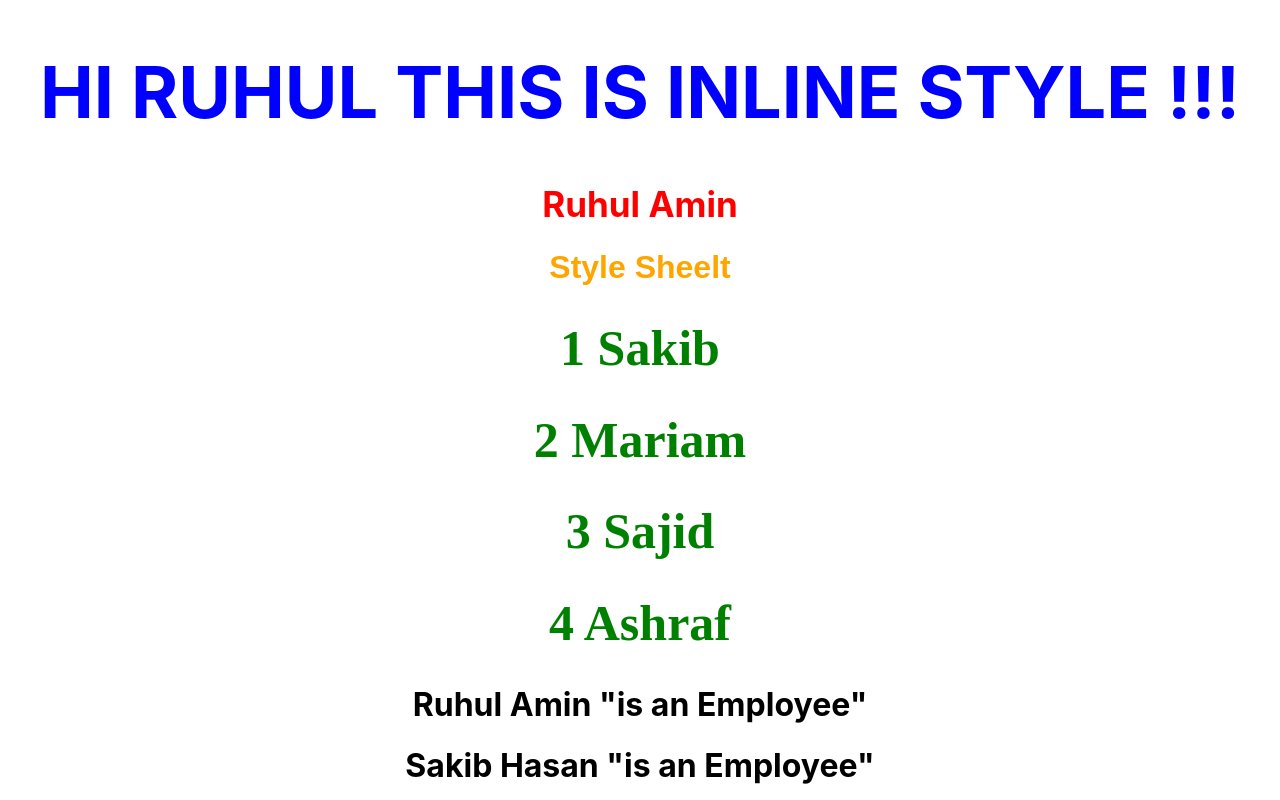
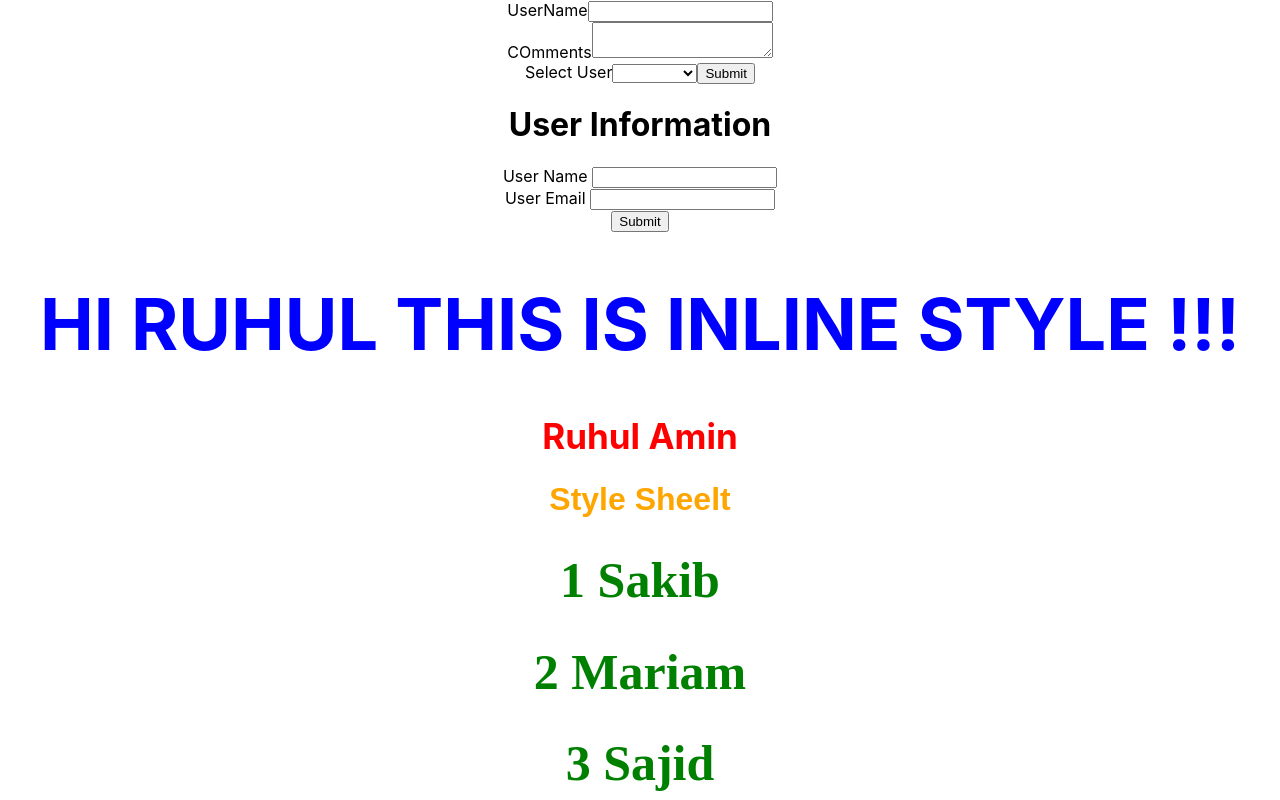
Before and after one commit to MohammadRuhulAmin/react-step-by-step-tutorial, a React (Create React App) app: page / in a window 1280 px wide. Shown: the top 800 px of the page. Built offline with nearby package versions, Linux system fonts and the light colour scheme.

Commit message:
Tutorial 21

```diff
--- a/src/App.js
+++ b/src/App.js
@@ -23,11 +23,16 @@ import FriendList from './components/FriendList';
 import Stylesheet from './components/Stylesheet';
 import UserStatus from './components/UserStatus';
 import Inline from './components/Inline';
+import Form from './components/Form';
+import UserForm  from './components/UserForm';
 
 
 function App() {
   return (
     <div className="App">
+
+      <Form/>
+      <UserForm/>
       <Inline/>
       <UserStatus status = {true}/>
       <Stylesheet/>
--- /dev/null
+++ b/src/components/Form.js
@@ -0,0 +1,62 @@
+import React, { Component } from 'react'
+
+class Form extends Component {
+    constructor(props) {
+        super(props)
+
+        this.state = {
+             userName:'',
+             comment:'',
+             userType:'',
+        }
+    }
+    userNameChange = ( event ) =>{
+        this.setState({
+            userName:event.target.value,
+
+        })
+    }
+    handleCommentChange = (event)=>{
+        this.setState({
+            comment:event.target.value,
+        })
+    }
+    handleUserType = (event) =>{
+        this.setState({
+            userType:event.target.value,
+        })
+    }
+    handleSubmit = (event)=>{
+        alert(`${this.state.userName} ${this.state.comment} ${this.state.userType}`)
+        event.preventDefault();
+    }
+
+    render() {
+        return (
+            <div>
+               <form onSubmit={this.handleSubmit}>
+                   <div>
+                       <label>UserName</label>
+                       <input type = "text" value = {this.state.userName} onChange={this.userNameChange} />
+                   </div>
+                   <div>
+                       <label>COmments</label>
+                       <textarea value={this.state.comment} onChange= {this.handleCommentChange} ></textarea>
+                   </div>
+                   <div>
+                       <label>Select User</label>
+                       <select value={this.state.userType} onChange={this.handleUserType} >
+                            <option></option>
+                            <option>Admin</option>
+                            <option>User</option>
+                            <option>Data Entry </option>
+                       </select>
+                       <button type="submit">Submit</button>
+                   </div>
+               </form>
+            </div>
+        )
+    }
+}
+
+export default Form
--- a/src/components/FriendList.js
+++ b/src/components/FriendList.js
@@ -4,7 +4,7 @@ import FriendStyle from './Success.module.css'
 
 const FriendList = ()=>{
 
-    const FriendsName = ['Sakib','Mariam' , 'Sajid','Ashraf']
+   const FriendsName = ['Sakib','Mariam' , 'Sajid','Ashraf']
    const friend = FriendsName.map((friend,index) => <h1 key={index}> {1+index} {friend}</h1>)
     return (
         <div className={FriendStyle.success}>
@@ -14,10 +14,6 @@ const FriendList = ()=>{
         </div>
 
     )
-
-
-
 }
 
-
 export default FriendList
--- /dev/null
+++ b/src/components/UserForm.js
@@ -0,0 +1,52 @@
+import React, { Component } from 'react'
+
+class UserForm extends Component {
+    constructor(props) {
+        super(props)
+
+        this.state = {
+             userName:'',
+             userEmail:'',
+             userContact:'',
+             userGender:'',
+             userDetails:'',
+        }
+    }
+    handleUserName = (event)=>{
+        this.setState({
+            userName : event.target.value
+        })
+    }
+    handleUserEmail = (event) =>{
+        this.setState({
+            userEmail : event.target.value
+        })
+    }
+    handleUserRegistrationForm = (event)=>{
+        const {userName,userEmail} = this.state
+        alert(`${userName} ${userEmail}`)
+        event.preventDefault()
+    }
+    render() {
+        return (
+            <div>
+               <form onSubmit={this.handleUserRegistrationForm}>
+                <div>
+                        <h1>User Information </h1>
+                        <label>User Name </label>
+                        <input type="text" value = {this.state.userName} onChange={this.handleUserName}   />
+                    </div>
+                    <div>
+                        <label>User Email </label>
+                        <input type="email" value={this.state.userEmail} onChange={this.handleUserEmail}/>
+                    </div>
+                    <div>
+                        <button type = "submit">Submit </button>
+                    </div>
+               </form>
+            </div>
+        )
+    }
+}
+
+export default UserForm
```
